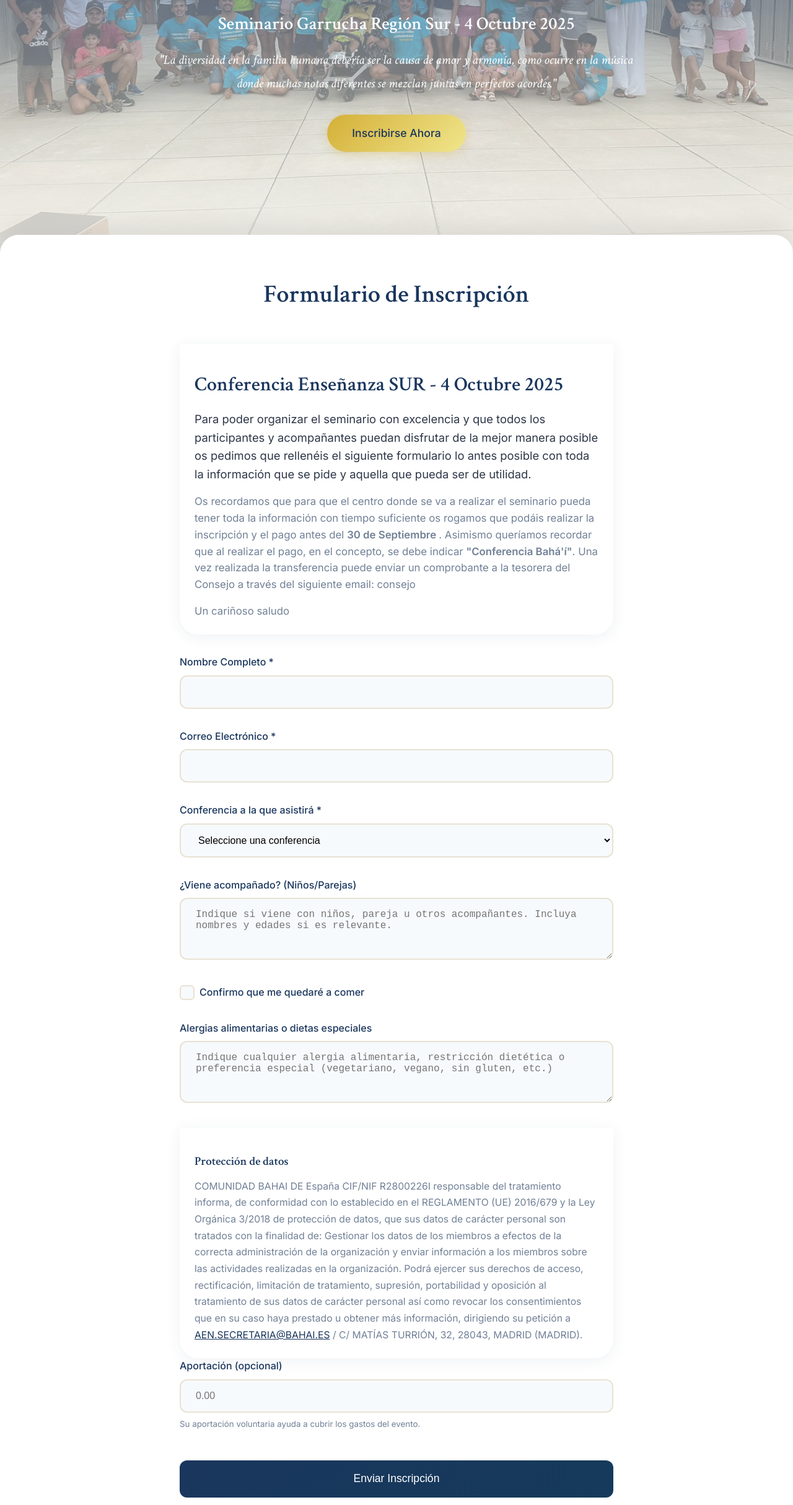
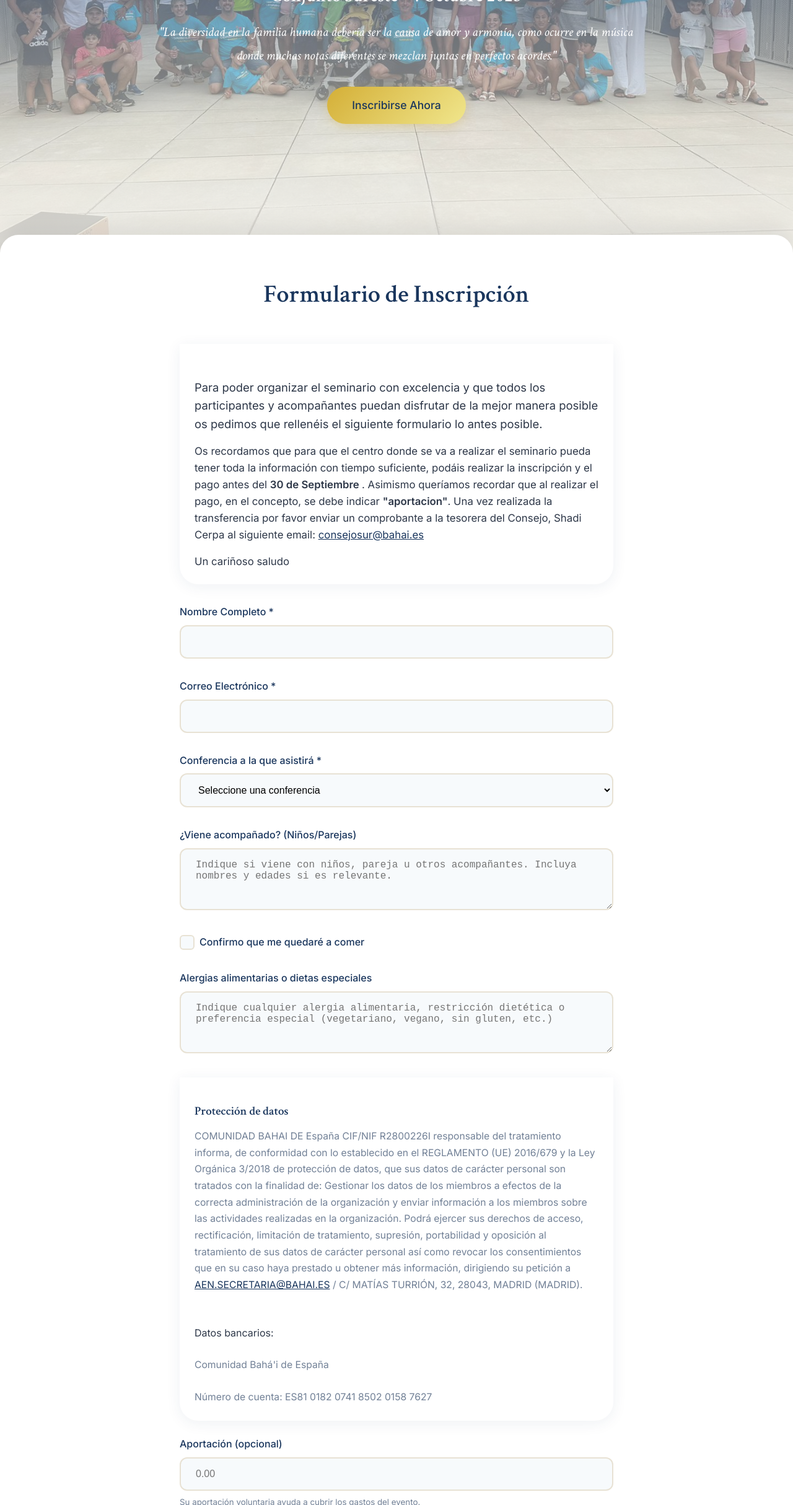
Before and after one commit to emachinesomar/conferencia-agosto-25, a plain HTML site: page index.html in a window 1280 px wide. Shown: the part 371-2800 px from the top of the page at 62% size. Drawn offline with Linux system fonts and the light colour scheme.

Commit message:
fix: Corregir título y contenido de la sección de inscripción para la Conferencia Enseñanza Sureste

```diff
--- a/index.html
+++ b/index.html
@@ -1,10 +1,11 @@
 <!DOCTYPE html>
 <html lang="es">
+
 <head>
     <meta charset="UTF-8">
     <meta name="viewport" content="width=device-width, initial-scale=1.0">
     <link rel="icon" href="https://www.favicon.cc/favicon/326/1003/favicon.ico" type="image/x-icon">
-    <title>Inscripción - Conferencia Enseñanza Conjunto SUR </title>
+    <title>Inscripción - Conferencia Enseñanza Sureste </title>
 
     <style>
         @import url('https://fonts.googleapis.com/css2?family=Crimson+Text:ital,wght@0,400;0,600;1,400&family=Inter:wght@300;400;500;600&display=swap');
@@ -211,7 +212,7 @@
             transition: all 0.3s ease;
         }
 
-        .custom-checkbox input:checked ~ .checkmark {
+        .custom-checkbox input:checked~.checkmark {
             background: var(--color-gold);
             border-color: var(--color-gold);
         }
@@ -229,7 +230,7 @@
             transform: rotate(45deg);
         }
 
-        .custom-checkbox input:checked ~ .checkmark:after {
+        .custom-checkbox input:checked~.checkmark:after {
             display: block;
         }
 
@@ -276,6 +277,7 @@
                 opacity: 0;
                 transform: translateY(30px);
             }
+
             to {
                 opacity: 1;
                 transform: translateY(0);
@@ -286,6 +288,7 @@
             from {
                 transform: rotate(0deg);
             }
+
             to {
                 transform: rotate(360deg);
             }
@@ -320,14 +323,16 @@
 
     <section class="hero-section" style="position: relative;">
         <div class="hero-bg"></div>
-        <img src="f1.jpg" alt="Fondo hermoso" style="width:100%; height:100%; object-fit:cover; position:absolute; left:0; top:0; z-index:0; opacity:0.65; pointer-events:none;">
+        <img src="f1.jpg" alt="Fondo hermoso"
+            style="width:100%; height:100%; object-fit:cover; position:absolute; left:0; top:0; z-index:0; opacity:0.65; pointer-events:none;">
         <div style="position:absolute; left:0; top:0; width:100%; height:100%; z-index:1; pointer-events:none;
             background: linear-gradient(180deg, rgba(26,54,93,0.85) 0%, rgba(248,246,240,0.3) 70%, rgba(248,246,240,0.9) 100%);
             ">
         </div>
         <div class="hero-content" style="position:relative; z-index:2;">
-            <h1 class="hero-title serif">Conferencia Conferencia Enseñanza </h1>
-            <h2 class="hero-subtitle serif" style="font-size: 1.8rem; margin-bottom: 1rem; color: #fbfdff;">Seminario Garrucha Región Sur - 4 Octubre 2025</h2>
+            <h1 class="hero-title serif">Conferencia Enseñanza </h1>
+            <h2 class="hero-subtitle serif" style="font-size: 1.8rem; margin-bottom: 1rem; color: #fbfdff;">Conjunto
+                Sureste - 4 Octubre 2025</h2>
             <blockquote class="hero-quote serif">
                 "La diversidad en la familia humana debería ser la causa de amor y armonía,
                 como ocurre en la música donde muchas notas diferentes se mezclan juntas
@@ -337,10 +342,9 @@
         </div>
         <div class="star-container" style="z-index:3;">
             <svg class="nine-pointed-star" viewBox="0 0 200 200" fill="none" xmlns="http://www.w3.org/2000/svg"></svg>
-                <path d="M100 10 L110 50 L150 30 L120 60 L160 80 L120 90 L140 130 L100 110 L90 150 L80 110 L40 130 L70 90 L30 70 L70 60 L40 20 L80 40 Z"
-                      fill="url(#goldGradient)"
-                      stroke="var(--color-gold)"
-                      stroke-width="2"/>
+            <path
+                d="M100 10 L110 50 L150 30 L120 60 L160 80 L120 90 L140 130 L100 110 L90 150 L80 110 L40 130 L70 90 L30 70 L70 60 L40 20 L80 40 Z"
+                fill="url(#goldGradient)" stroke="var(--color-gold)" stroke-width="2" />
             <defs>
                 <linearGradient id="goldGradient" x1="0%" y1="0%" x2="100%" y2="100%"></linearGradient>
                 <stop offset="0%" style="stop-color:var(--color-gold);stop-opacity:1" />
@@ -353,10 +357,9 @@
 
     <div class="star-container">
         <svg class="nine-pointed-star" viewBox="0 0 200 200" fill="none" xmlns="http://www.w3.org/2000/svg">
-                <path d="M100 10 L110 50 L150 30 L120 60 L160 80 L120 90 L140 130 L100 110 L90 150 L80 110 L40 130 L70 90 L30 70 L70 60 L40 20 L80 40 Z"
-                      fill="url(#goldGradient)"
-                      stroke="var(--color-gold)"
-                      stroke-width="2"/>
+            <path
+                d="M100 10 L110 50 L150 30 L120 60 L160 80 L120 90 L140 130 L100 110 L90 150 L80 110 L40 130 L70 90 L30 70 L70 60 L40 20 L80 40 Z"
+                fill="url(#goldGradient)" stroke="var(--color-gold)" stroke-width="2" />
             <defs>
                 <linearGradient id="goldGradient" x1="0%" y1="0%" x2="100%" y2="100%">
                     <stop offset="0%" style="stop-color:var(--color-gold);stop-opacity:1" />
@@ -372,19 +375,25 @@
             <h2 class="form-title serif">Formulario de Inscripción</h2>
         </div>
         <!-- Mensaje de bienvenida e instrucciones -->
-    <section class="intro-section" style="background: var(--color-white); padding: 2.5rem 1.5rem 1.5rem 1.5rem; border-radius: 0 0 30px 30px; box-shadow: 0 4px 24px rgba(26,54,93,0.07); max-width: 700px; margin: 2rem auto 0 auto;">
+        <section class="intro-section"
+            style="background: var(--color-white); padding: 2.5rem 1.5rem 1.5rem 1.5rem; border-radius: 0 0 30px 30px; box-shadow: 0 4px 24px rgba(26,54,93,0.07); max-width: 700px; margin: 2rem auto 0 auto;">
             <h2 class="serif" style="color: var(--color-navy-blue); font-size: 2rem; margin-bottom: 1rem;">
-        Conferencia Enseñanza SUR - 4 Octubre 2025
+
             </h2>
             <p style="font-size: 1.15rem; color: var(--color-text-dark); margin-bottom: 1rem;">
-            Para poder organizar el seminario con excelencia y que todos los participantes y acompañantes puedan disfrutar de la mejor manera posible os pedimos que rellenéis el siguiente formulario lo antes posible con toda la información que se pide y aquella que pueda ser de utilidad.
+                Para poder organizar el seminario con excelencia y que todos los participantes y acompañantes puedan
+                disfrutar de la mejor manera posible os pedimos que rellenéis el siguiente formulario lo antes posible.
             </p>
-        <p style="font-size: 1.05rem; color: var(--color-text-light); margin-bottom: 1rem;">
-            Os recordamos que para que el centro donde se va a realizar el seminario pueda tener toda la información con tiempo suficiente os rogamos que podáis realizar la inscripción y el pago antes del <strong>30 de Septiembre </strong>. Asimismo queríamos recordar que al realizar el pago, en el concepto, se debe indicar <strong>"Conferencia Bahá'í"</strong>. Una vez realizada la transferencia puede enviar un comprobante a la tesorera del Consejo a través del siguiente email:
-            consejo
+            <p style="font-size: 1.05rem; color: var(--color-text-dark); margin-bottom: 1rem;">
+                Os recordamos que para que el centro donde se va a realizar el seminario pueda tener toda la información
+                con tiempo suficiente, podáis realizar la inscripción y el pago antes del <strong>30 de Septiembre
+                </strong>. Asimismo queríamos recordar que al realizar el pago, en el concepto, se debe indicar
+                <strong>"aportacion"</strong>. Una vez realizada la transferencia por favor enviar un comprobante a la
+                tesorera del Consejo, Shadi Cerpa al siguiente email: <a href="mailto:consejosur@bahai.es"
+                    style="color: var(--color-navy-blue); text-decoration: underline;">consejosur@bahai.es</a>
+
             </p>
-        <!-- <a href="mailto:shadi.cerpa@bahai.es" style="color: var(--color-navy-blue); text-decoration: underline;">shadi.cerpa@bahai.es</a> -->
-        <p style="font-size: 1.05rem; color: var(--color-text-light);">
+            <p style="font-size: 1.05rem; color: var(--color-text-dark);">
                 Un cariñoso saludo
             </p>
         </section>
@@ -404,8 +413,6 @@
                     <label for="conference" class="form-label">Conferencia a la que asistirá *</label>
                     <select id="conference" name="conference" class="form-select" required>
                         <option value="">Seleccione una conferencia</option>
-                        <option value="Lugar - Sevilla ">Lugar - Sevilla </option>
-                        <option value="Lugar - Málaga">Lugar - Málaga</option>
                         <option value="Lugar - Garrucha">Lugar - Garrucha</option>
                     </select>
                 </div>
@@ -429,22 +436,49 @@
                 </div>
 
                 <div class="form-group">
-                    <label for="dietaryRestrictions" class="form-label">Alergias alimentarias o dietas especiales</label>
+                    <label for="dietaryRestrictions" class="form-label">Alergias alimentarias o dietas
+                        especiales</label>
                     <textarea id="dietaryRestrictions" name="dietaryRestrictions" class="form-textarea"
                         placeholder="Indique cualquier alergia alimentaria, restricción dietética o preferencia especial (vegetariano, vegano, sin gluten, etc.)"></textarea>
                 </div>
                 <!-- Mensaje legal de protección de datos -->
-    <section class="legal-section" style="background: var(--color-white); padding: 2.5rem 1.5rem 1.5rem 1.5rem; border-radius: 0 0 30px 30px; box-shadow: 0 4px 24px rgba(26,54,93,0.07); max-width: 700px; margin: 2rem auto 0 auto;">
-        <h3 class="serif" style="color: var(--color-navy-blue); font-size: 1.2rem; margin-bottom: 0.7rem;">Protección de datos</h3>
+                <section class="legal-section"
+                    style="background: var(--color-white); padding: 2.5rem 1.5rem 1.5rem 1.5rem; border-radius: 0 0 30px 30px; box-shadow: 0 4px 24px rgba(26,54,93,0.07); max-width: 700px; margin: 2rem auto 0 auto; margin-bottom: 25px;">
+                    <h3 class="serif" style="color: var(--color-navy-blue); font-size: 1.2rem; margin-bottom: 0.7rem;">
+                        Protección de datos</h3>
                     <p style="font-size: 0.98rem; color: var(--color-text-light); line-height: 1.7;">
-            COMUNIDAD BAHAI DE España CIF/NIF R2800226I responsable del tratamiento informa, de conformidad con lo establecido en el REGLAMENTO (UE) 2016/679 y la Ley Orgánica 3/2018 de protección de datos, que sus datos de carácter personal son tratados con la finalidad de: Gestionar los datos de los miembros a efectos de la correcta administración de la organización y enviar información a los miembros sobre las actividades realizadas en la organización. Podrá ejercer sus derechos de acceso, rectificación, limitación de tratamiento, supresión, portabilidad y oposición al tratamiento de sus datos de carácter personal así como revocar los consentimientos que en su caso haya prestado u obtener más información, dirigiendo su petición a <a href="mailto:AEN.SECRETARIA@BAHAI.ES" style="color: var(--color-navy-blue); text-decoration: underline;">AEN.SECRETARIA@BAHAI.ES</a> / C/ MATÍAS TURRIÓN, 32, 28043, MADRID (MADRID).
+                        COMUNIDAD BAHAI DE España CIF/NIF R2800226I responsable del tratamiento informa, de conformidad
+                        con lo establecido en el REGLAMENTO (UE) 2016/679 y la Ley Orgánica 3/2018 de protección de
+                        datos, que sus datos de carácter personal son tratados con la finalidad de: Gestionar los datos
+                        de los miembros a efectos de la correcta administración de la organización y enviar información
+                        a los miembros sobre las actividades realizadas en la organización. Podrá ejercer sus derechos
+                        de acceso, rectificación, limitación de tratamiento, supresión, portabilidad y oposición al
+                        tratamiento de sus datos de carácter personal así como revocar los consentimientos que en su
+                        caso haya prestado u obtener más información, dirigiendo su petición a <a
+                            href="mailto:AEN.SECRETARIA@BAHAI.ES"
+                            style="color: var(--color-navy-blue); text-decoration: underline;">AEN.SECRETARIA@BAHAI.ES</a>
+                        / C/ MATÍAS TURRIÓN, 32, 28043, MADRID (MADRID).
+                    </p>
+                    <br>
+                    <br>
+
+                    <p>
+                        <span class="text-decoration: underline"> Datos bancarios: </span>
+                    </p>
+                    <br>
+                    <p style="font-size: 0.98rem; color: var(--color-text-light); line-height: 1.7;">
+                        Comunidad Bahá'i de España
+                    </p>
+                    <br>
+                    <p style="font-size: 0.98rem; color: var(--color-text-light); line-height: 1.7;">
+                        Número de cuenta: ES81 0182 0741 8502 0158 7627
                     </p>
                 </section>
 
                 <div class="form-group">
                     <label for="contribution" class="form-label">Aportación (opcional)</label>
-                    <input type="number" id="contribution" name="contribution" class="form-input"
-                                min="0" step="0.01" placeholder="0.00">
+                    <input type="number" id="contribution" name="contribution" class="form-input" min="0" step="0.01"
+                        placeholder="0.00">
                     <small style="color: var(--color-text-light); display: block; margin-top: 0.5rem;">
                         Su aportación voluntaria ayuda a cubrir los gastos del evento.
                     </small>
@@ -467,11 +501,11 @@
     </footer>
 
     <script>
-        document.addEventListener('DOMContentLoaded', function() {
+        document.addEventListener('DOMContentLoaded', function () {
             const form = document.getElementById('registrationForm');
             const submitButton = form.querySelector('.submit-button');
 
-            form.addEventListener('submit', async function(e) {
+            form.addEventListener('submit', async function (e) {
                 e.preventDefault();
 
                 if (!validateForm()) {
@@ -493,7 +527,7 @@
                 try {
                     // *** ESTA ES LA URL QUE DEBES REEMPLAZAR ***
                     // Cambia 'TU_URL_DE_APPS_SCRIPT' por la URL que obtuviste de Google Apps Script.
-                    const response = await  fetch(GOOGLE_APPS_SCRIPT_URL + '?' + queryString, {
+                    const response = await fetch(GOOGLE_APPS_SCRIPT_URL + '?' + queryString, {
                         method: 'GET'
                     });
 
@@ -606,7 +640,7 @@
                 threshold: 0.1,
                 rootMargin: '0px 0px -50px 0px'
             };
-            const observer = new IntersectionObserver(function(entries) {
+            const observer = new IntersectionObserver(function (entries) {
                 entries.forEach(entry => {
                     if (entry.isIntersecting) {
                         entry.target.classList.add('visible');
@@ -617,7 +651,7 @@
                 observer.observe(group);
             });
 
-            document.querySelector('.hero-button').addEventListener('click', function(e) {
+            document.querySelector('.hero-button').addEventListener('click', function (e) {
                 e.preventDefault();
                 document.querySelector('#formulario').scrollIntoView({
                     behavior: 'smooth',
@@ -627,4 +661,5 @@
         });
     </script>
 </body>
+
 </html>
```
Lines whose indentation alone changed are shown as unchanged.
